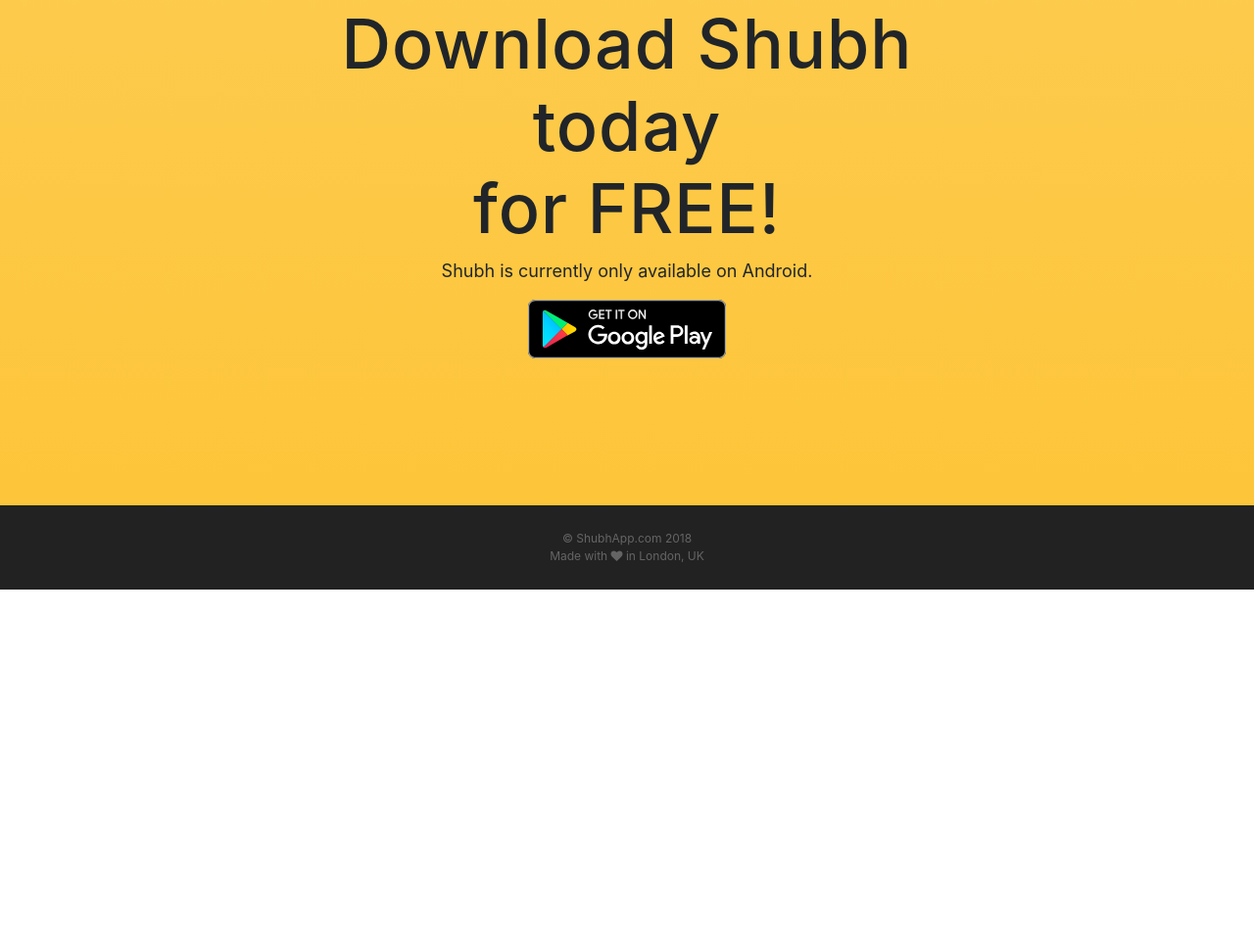
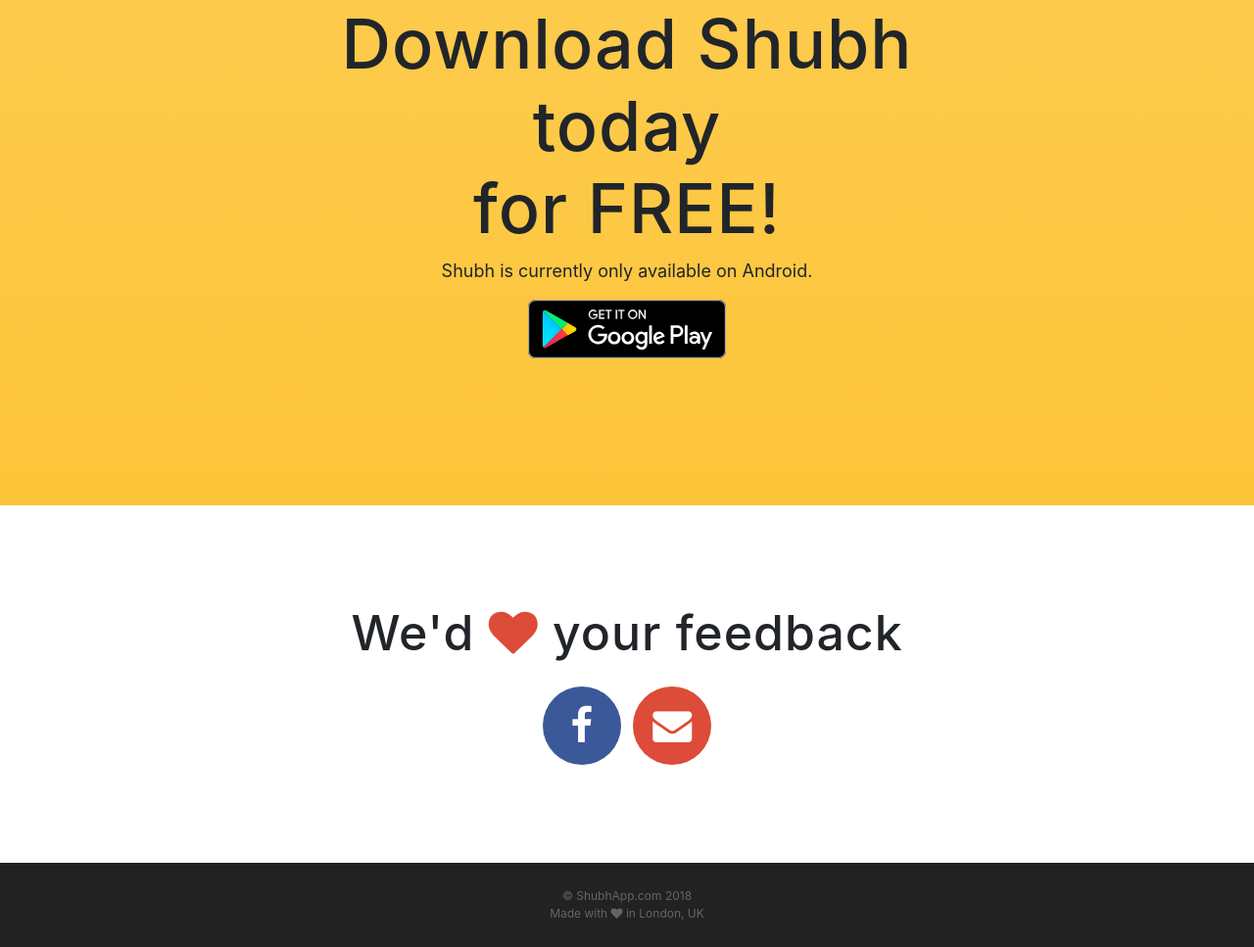
Before and after one commit to shivgadhia/shubhapp-landing, a website with bundled scripts: page index.html in a window 1280 px wide. Shown: the part 947-1914 px from the top of the page at 98% size. Before the commit the page ends 1549 px from the top, so only its background shows below. Built offline with nearby package versions, Linux system fonts and the light colour scheme; a web font is replaced by a local one.

Commit message:
updates contact section

```diff
--- a/index.html
+++ b/index.html
@@ -45,10 +45,10 @@
             </li>
             <!-- <li class="nav-item">
               <a class="nav-link js-scroll-trigger" href="#features">Features</a>
-            </li>
+            </li>-->
             <li class="nav-item">
               <a class="nav-link js-scroll-trigger" href="#contact">Contact</a>
-            </li> -->
+            </li>
           </ul>
         </div>
       </div>
@@ -163,30 +163,30 @@
       <div class="overlay"></div>
     </section> -->
 
-    <!-- <section class="contact bg-primary" id="contact">
+    <section class="contact" id="contact">
       <div class="container">
-        <h2>We
+        <h2>We'd
           <i class="fa fa-heart"></i>
-          new friends!</h2>
+          your feedback</h2>
         <ul class="list-inline list-social">
-          <li class="list-inline-item social-twitter">
+          <!-- <li class="list-inline-item social-twitter">
             <a href="#">
               <i class="fa fa-twitter"></i>
             </a>
-          </li>
+          </li> -->
           <li class="list-inline-item social-facebook">
-            <a href="#">
+            <a href="https://www.facebook.com/ShubhTheChoghadiyaApp">
               <i class="fa fa-facebook"></i>
             </a>
           </li>
           <li class="list-inline-item social-google-plus">
-            <a href="#">
-              <i class="fa fa-google-plus"></i>
+            <a href="mailto:support@shubhapp.com">
+              <i class="fa fa-envelope"></i>
             </a>
           </li>
         </ul>
       </div>
-    </section> -->
+    </section>
 
     <footer>
       <div class="container">
```
